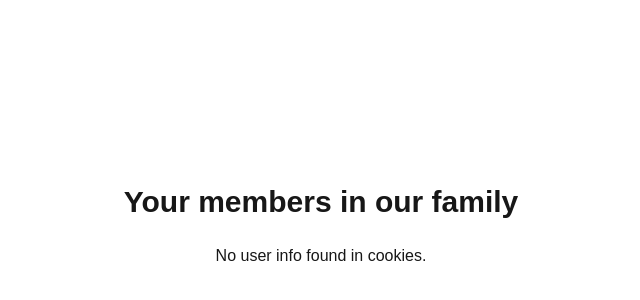
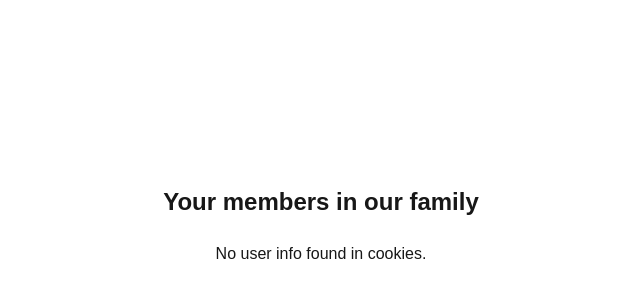
Before and after one commit to Newbhjj2222/membership, a Next.js app: page /member in a window 1280 px wide. Shown: the part 174-474 px from the top of the page, without its empty margins (319-959 px from the left). Built offline with nearby package versions, Linux system fonts and the light colour scheme; no server answers.

Commit message:
Refactor MemberPage component and clean up code

```diff
--- a/app/member/page.tsx
+++ b/app/member/page.tsx
@@ -3,7 +3,7 @@ import { cookies } from "next/headers";
 import { db } from "@/lib/firebase";
 import { doc, getDoc } from "firebase/firestore";
 import React from "react";
-import { FaUserShield, FaUserFriends, FaUserTie, FaWhatsapp } from "react-icons/fa";
+import { FaUserShield, FaUserFriends, FaWhatsapp } from "react-icons/fa";
 
 interface MemberData {
   username: string;
@@ -12,12 +12,10 @@ interface MemberData {
 }
 
 export default async function MemberPage() {
-  // 🔹 Fata username muri cookies (SSR)
   const cookieStore = cookies();
   const userCookieValue = cookieStore.get("user")?.value;
   const username = userCookieValue ? JSON.parse(userCookieValue).name : null;
 
-  // 🔹 Fetch user data muri Firestore
   let memberData: MemberData | null = null;
   if (username) {
     const docRef = doc(db, "members", username);
@@ -27,7 +25,6 @@ export default async function MemberPage() {
     }
   }
 
-  // 🔹 Guhita kora countdown niba ari member
   let countdown = "";
   const now = new Date();
   if (memberData?.isMember && memberData.subscriptionExpiresAt) {
@@ -43,7 +40,9 @@ export default async function MemberPage() {
 
   return (
     <div className="min-h-screen flex flex-col items-center justify-center bg-[var(--background)] text-[var(--foreground)] p-4">
-      <h1 className="text-3xl font-bold mb-6 text-center">Your members in our family</h1>
+      <h1 className="text-3xl font-bold mb-6 text-center sm:text-2xl">
+        Your members in our family
+      </h1>
 
       {username ? (
         <div className="w-full max-w-md p-6 bg-white rounded-lg shadow-md flex flex-col items-center gap-4">
@@ -76,18 +75,6 @@ export default async function MemberPage() {
       ) : (
         <p className="text-center">No user info found in cookies.</p>
       )}
-
-      {/* 🔹 Inline CSS responsive */}
-      <style jsx>{`
-        @media (max-width: 480px) {
-          div.w-full {
-            padding: 1rem;
-          }
-          h1 {
-            font-size: 1.8rem;
-          }
-        }
-      `}</style>
     </div>
   );
 }
```
